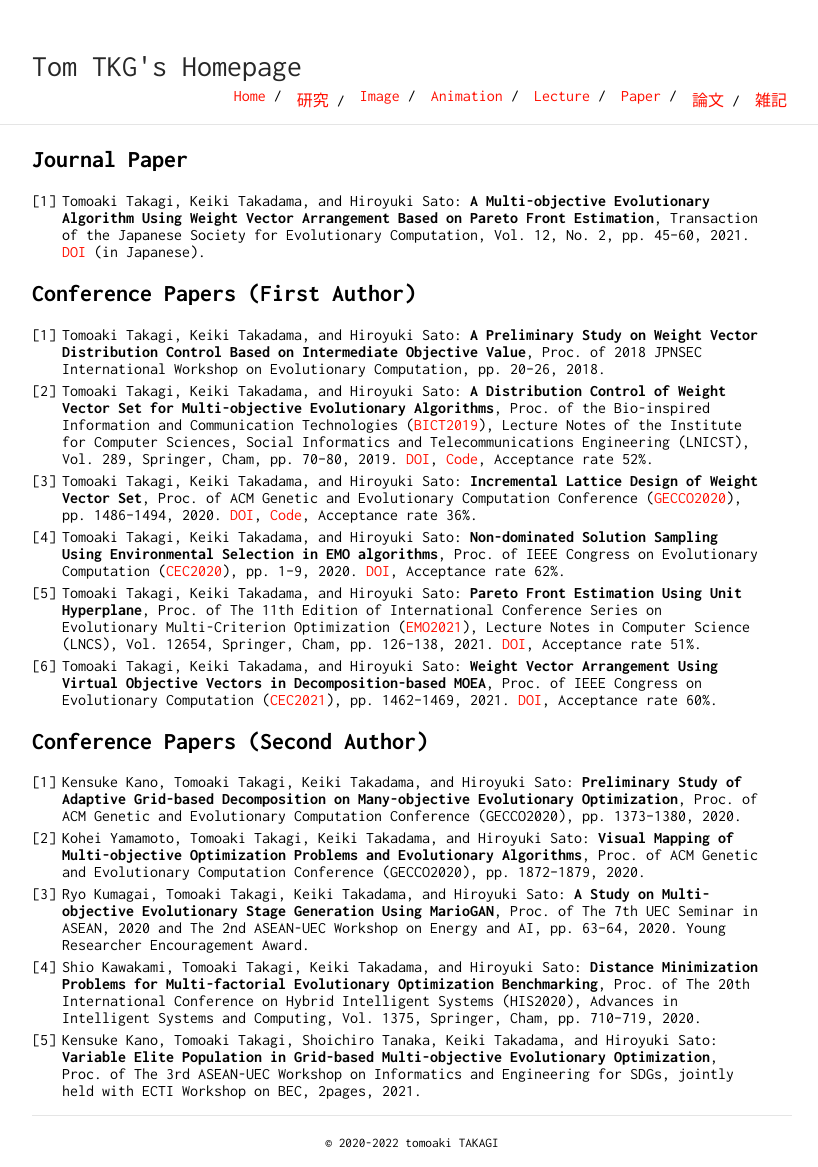
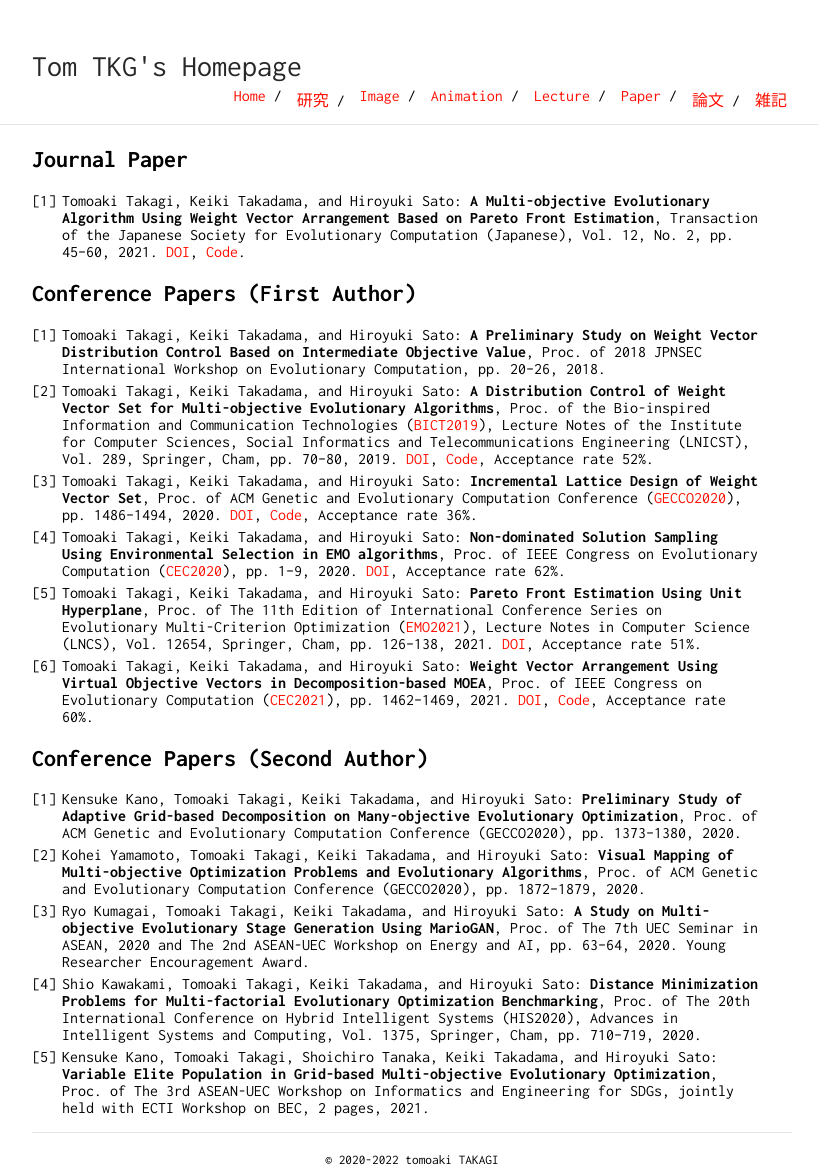
Before and after one commit to tomtkg/tomtkg.github.io, a Jekyll site: the page built from paper.md, in a window 1280 px wide. Shown: the whole page, without its empty margins (228-1046 px from the left). Built offline with Jekyll 4.4.1, drawn with Linux system fonts in a browser that asks for light colours.

Commit message:
Update paper

```diff
--- a/paper.md
+++ b/paper.md
@@ -4,7 +4,7 @@ title: Tom TKG's Homepage
 ---
 
 ## Journal Paper
-1. Tomoaki Takagi, Keiki Takadama, and Hiroyuki Sato: **A Multi-objective Evolutionary Algorithm Using Weight Vector Arrangement Based on Pareto Front Estimation**, Transaction of the Japanese Society for Evolutionary Computation, Vol. 12, No. 2, pp. 45--60, 2021. [DOI](https://doi.org/10.11394/tjpnsec.12.45){:target="_blank"} (in Japanese).
+1. Tomoaki Takagi, Keiki Takadama, and Hiroyuki Sato: **A Multi-objective Evolutionary Algorithm Using Weight Vector Arrangement Based on Pareto Front Estimation**, Transaction of the Japanese Society for Evolutionary Computation (Japanese), Vol. 12, No. 2, pp. 45--60, 2021. [DOI](https://doi.org/10.11394/tjpnsec.12.45){:target="_blank"}, [Code](https://github.com/tomtkg/MOEA-D-PFE){:target="_blank"}.
 
 ## Conference Papers (First Author)
 1. Tomoaki Takagi, Keiki Takadama, and Hiroyuki Sato: **A Preliminary Study on Weight Vector Distribution Control Based on Intermediate Objective Value**,  Proc. of 2018 JPNSEC International Workshop on Evolutionary Computation, pp. 20--26, 2018.
@@ -12,11 +12,11 @@ title: Tom TKG's Homepage
 1. Tomoaki Takagi, Keiki Takadama, and Hiroyuki Sato: **Incremental Lattice Design of Weight Vector Set**,  Proc. of ACM Genetic and Evolutionary Computation Conference ([GECCO2020](https://gecco-2020.sigevo.org){:target="_blank"}), pp. 1486--1494, 2020. [DOI](https://doi.org/10.1145/3377929.3398082){:target="_blank"}, [Code](https://github.com/tomtkg/ILD){:target="_blank"}, Acceptance rate 36%.
 1. Tomoaki Takagi, Keiki Takadama, and Hiroyuki Sato: **Non-dominated Solution Sampling Using Environmental Selection in EMO algorithms**, Proc. of IEEE Congress on Evolutionary Computation ([CEC2020](https://wcci2020.org){:target="_blank"}), pp. 1--9, 2020. [DOI](https://doi.org/10.1109/CEC48606.2020.9185529){:target="_blank"}, Acceptance rate 62%.
 1. Tomoaki Takagi, Keiki Takadama, and Hiroyuki Sato: **Pareto Front Estimation Using Unit Hyperplane**, Proc. of The 11th Edition of International Conference Series on Evolutionary Multi-Criterion Optimization ([EMO2021](https://emo2021.org){:target="_blank"}), Lecture Notes in Computer Science (LNCS), Vol. 12654, Springer, Cham, pp. 126--138, 2021. [DOI](https://doi.org/10.1007/978-3-030-72062-9_11){:target="_blank"}, Acceptance rate 51%.
-1. Tomoaki Takagi, Keiki Takadama, and Hiroyuki Sato: **Weight Vector Arrangement Using Virtual Objective Vectors in Decomposition-based MOEA**, Proc. of IEEE Congress on Evolutionary Computation ([CEC2021](https://cec2021.mini.pw.edu.pl){:target="_blank"}), pp. 1462--1469, 2021. [DOI](https://doi.org/10.1109/CEC45853.2021.9504954){:target="_blank"}, Acceptance rate 60%.
+1. Tomoaki Takagi, Keiki Takadama, and Hiroyuki Sato: **Weight Vector Arrangement Using Virtual Objective Vectors in Decomposition-based MOEA**, Proc. of IEEE Congress on Evolutionary Computation ([CEC2021](https://cec2021.mini.pw.edu.pl){:target="_blank"}), pp. 1462--1469, 2021. [DOI](https://doi.org/10.1109/CEC45853.2021.9504954){:target="_blank"}, [Code](https://github.com/tomtkg/MOEA-D-VOV){:target="_blank"}, Acceptance rate 60%.
 
 ## Conference Papers (Second Author)
 1. Kensuke Kano, Tomoaki Takagi, Keiki Takadama, and Hiroyuki Sato: **Preliminary Study of Adaptive Grid-based Decomposition on Many-objective Evolutionary Optimization**, Proc. of ACM Genetic and Evolutionary Computation Conference (GECCO2020), pp. 1373--1380, 2020.
 1. Kohei Yamamoto, Tomoaki Takagi, Keiki Takadama, and Hiroyuki Sato: **Visual Mapping of Multi-objective Optimization Problems and Evolutionary Algorithms**, Proc. of ACM Genetic and Evolutionary Computation Conference (GECCO2020), pp. 1872--1879, 2020.
 1. Ryo Kumagai, Tomoaki Takagi, Keiki Takadama, and Hiroyuki Sato: **A Study on Multi-objective Evolutionary Stage Generation Using MarioGAN**, Proc. of The 7th UEC Seminar in ASEAN, 2020 and The 2nd ASEAN-UEC Workshop on Energy and AI, pp. 63--64, 2020. Young Researcher Encouragement Award.
 1. Shio Kawakami, Tomoaki Takagi, Keiki Takadama, and Hiroyuki Sato: **Distance Minimization Problems for Multi-factorial Evolutionary Optimization Benchmarking**, Proc. of The 20th International Conference on Hybrid Intelligent Systems (HIS2020), Advances in Intelligent Systems and Computing, Vol. 1375, Springer, Cham, pp. 710--719, 2020.
-1. Kensuke Kano, Tomoaki Takagi, Shoichiro Tanaka, Keiki Takadama, and Hiroyuki Sato: **Variable Elite Population in Grid-based Multi-objective Evolutionary Optimization**, Proc. of The 3rd ASEAN-UEC Workshop on Informatics and Engineering for SDGs, jointly held with ECTI Workshop on BEC, 2pages, 2021.
+1. Kensuke Kano, Tomoaki Takagi, Shoichiro Tanaka, Keiki Takadama, and Hiroyuki Sato: **Variable Elite Population in Grid-based Multi-objective Evolutionary Optimization**, Proc. of The 3rd ASEAN-UEC Workshop on Informatics and Engineering for SDGs, jointly held with ECTI Workshop on BEC, 2 pages, 2021.
```
Also changed, not shown: paperJP.md (+1 -1 lines).
